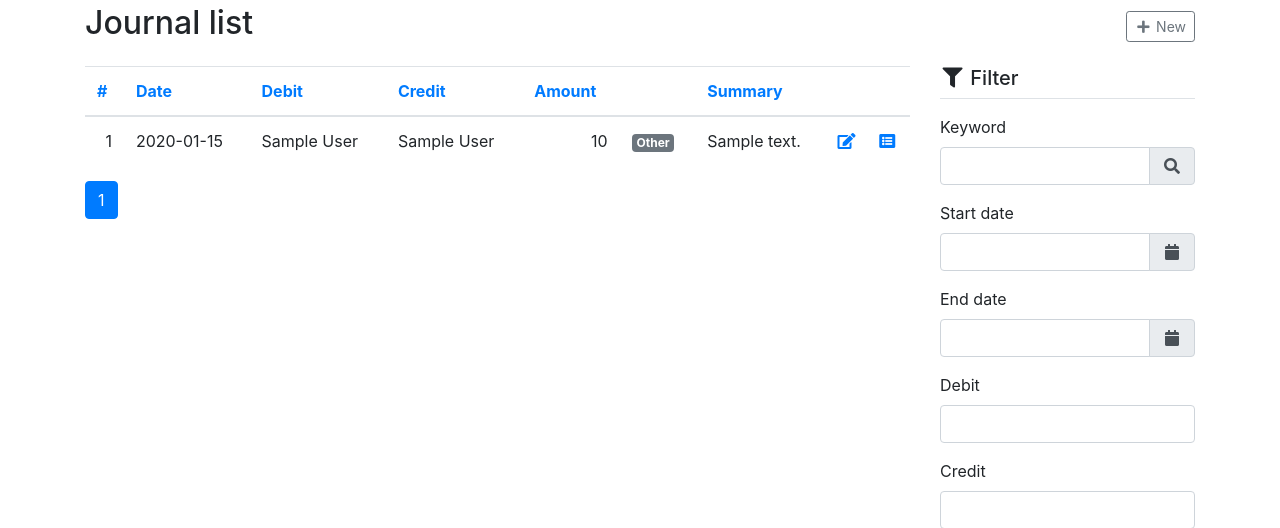
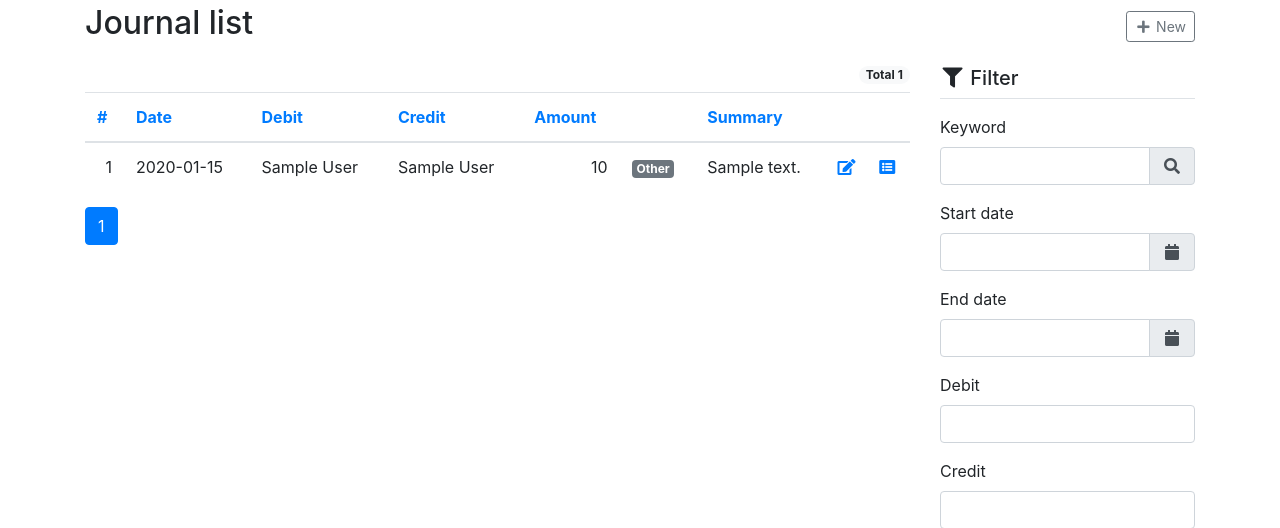
Before and after one commit to taqueci/nomoney, a Django app: page /money/journals/ in a window 1280 px wide. Shown: the part 96-624 px from the top of the page. Run offline with Django 3.2, Linux system fonts and the light colour scheme; a user stored in the database is signed in; tables that the repository leaves empty hold one stand-in row (values such as "Sample post"); some libraries are stand-ins or nearby versions.

Commit message:
Update journal index

```diff
--- a/money/templates/money/journals/index.html
+++ b/money/templates/money/journals/index.html
@@ -26,9 +26,17 @@
 
 {% block actions %}
 <a href="{% url 'money:new_journal' %}?next={{ request.get_full_path|urlencode }}" class="btn btn-outline-secondary btn-sm"><i class="fas fa-plus fa-fw"></i> {% trans 'New' %}</a>
+
+<div class="d-inline d-lg-none">
+<a href="#filter" class="btn btn-outline-secondary btn-sm"><i class="fas fa-filter fa-fw"></i> {% trans 'Filter' %}</a>
+</div>
 {% endblock %}
 
 {% block content %}
+<div class="d-flex justify-content-end mb-2">
+  <span class="badge badge-pill badge-light">{% trans 'Total' %} {{ total|intcomma }}</span>
+</div>
+
 <div class="d-none d-lg-block">
 
 <table class="table">
--- a/money/views/journals.py
+++ b/money/views/journals.py
@@ -64,7 +64,7 @@ def index(request):
     page = pagination.page(paginator, n)
 
     return render(request, 'money/journals/index.html', {
-        'page': page,
+        'page': page, 'total': paginator.count,
         'debit': account, 'credit': account,
     })
 
```
